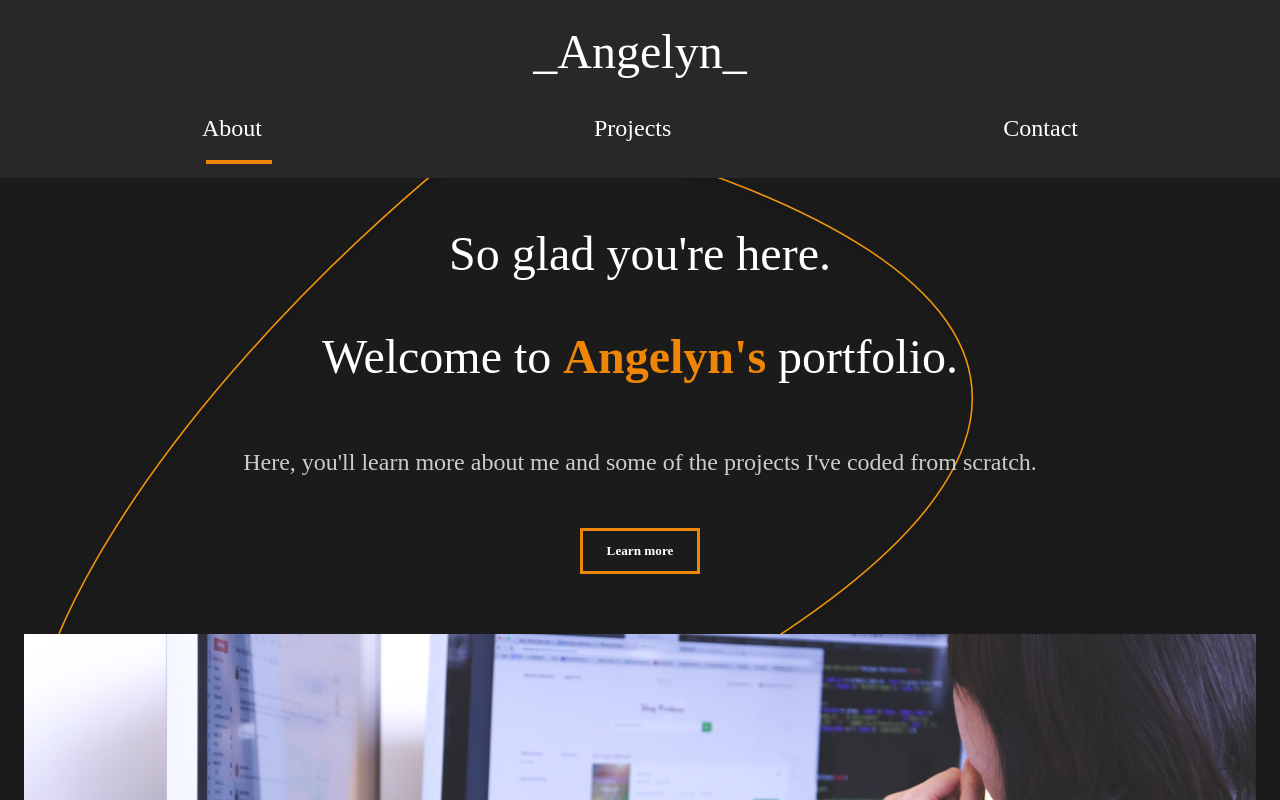
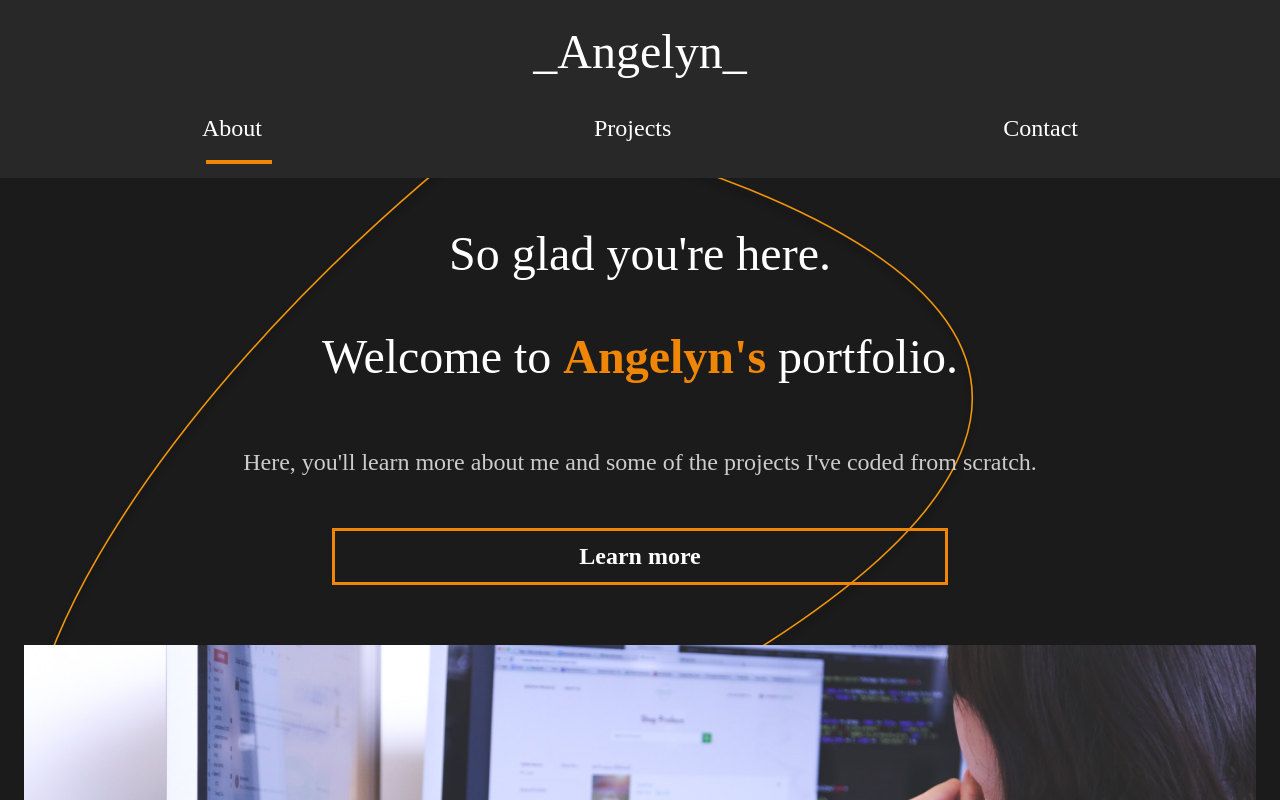
Before and after one commit to angelynaliem/angelynaliemnew, a React (Create React App) app: page / in a window 1280 px wide. Shown: the top 800 px of the page. Built offline with nearby package versions, Linux system fonts and the light colour scheme; a web font is replaced by a local one.

Commit message:
Updated mainpage

```diff
--- a/src/components/About.js
+++ b/src/components/About.js
@@ -2,7 +2,6 @@ import React from "react";
 import { Link } from "react-router-dom";
 
 //Import styling
-import styled from "styled-components";
 import {
   AboutStyled,
   DescStyled,
--- a/src/components/Projects.js
+++ b/src/components/Projects.js
@@ -73,6 +73,7 @@ const ProjectsStyled = styled(AboutStyled)`
     text-align: center;
   }
   @media (max-width: 1300px) {
+
     h3 {
       font-size: 2rem;
     }
@@ -91,6 +92,7 @@ const Icons = styled.div`
 
   @media (max-width: 1300px) {
     justify-content: center;
+
   }
 `;
 
@@ -136,7 +138,6 @@ const Icon = styled.div`
         transform: translateY(-60%);
       }
     }
-
   }
 `;
 
--- a/src/pages/styles.js
+++ b/src/pages/styles.js
@@ -28,6 +28,8 @@ export const DescStyled = styled.div`
     padding: 0;
     button {
       margin: 1rem 0rem 5rem 0rem;
+      font-size: 2rem;
+      width: 50%;
     }
 
     h2 {
```
